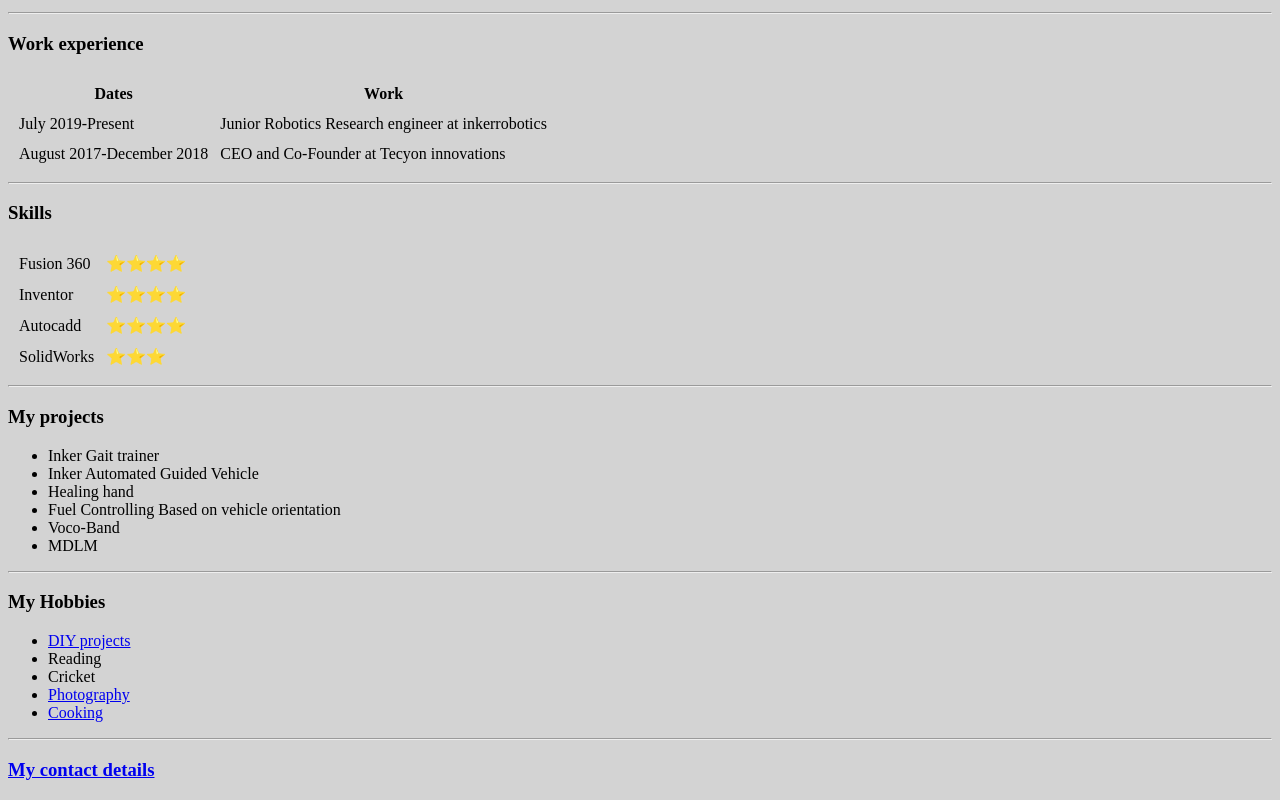
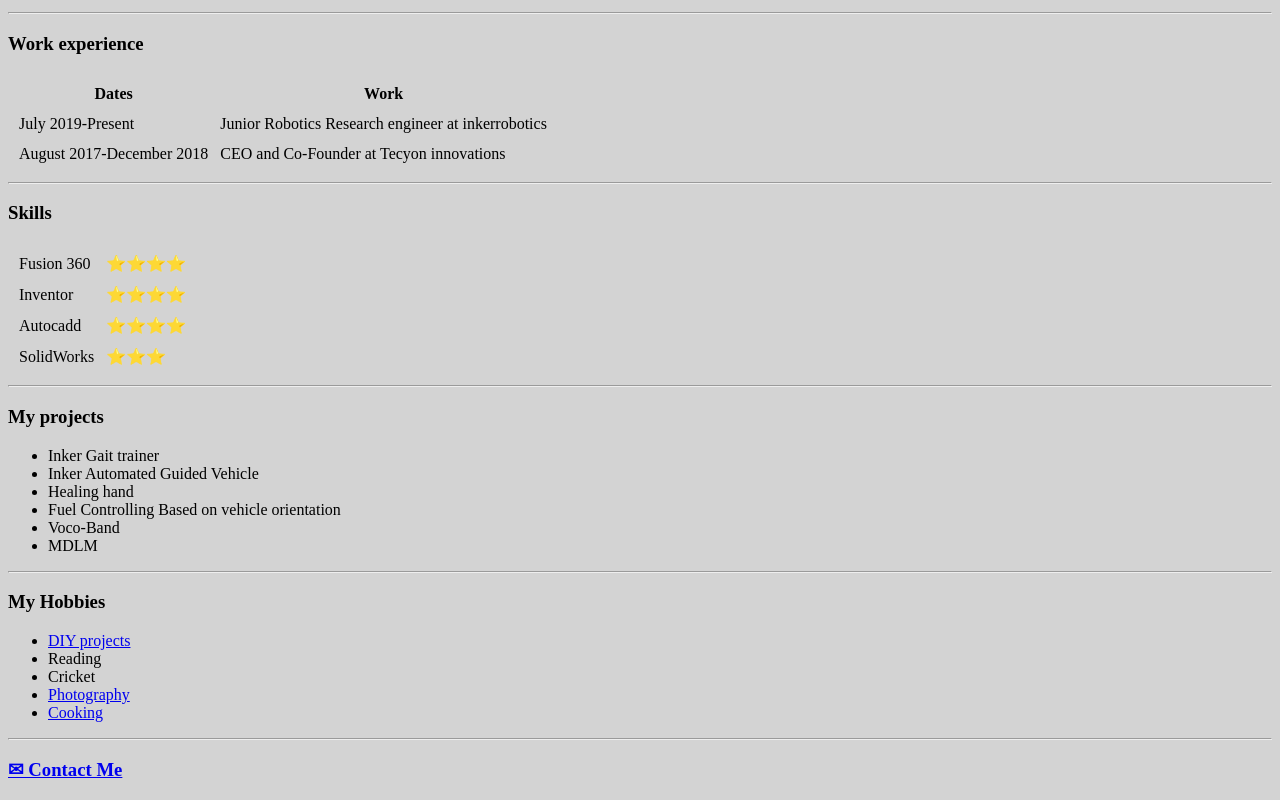
Before and after one commit to ajaytecyon/CV, a plain HTML site: page index.html in a window 1280 px wide. Shown: the part 413-1213 px from the top of the page. Drawn offline with Linux system fonts and the light colour scheme.

Commit message:
Update index.html

```diff
--- a/index.html
+++ b/index.html
@@ -109,7 +109,7 @@ background-color: lightgray;
     <li><a href="https://www.youtube.com/user/gordonramsay">Cooking</a></li>
   </ul>
   <hr>
-  <h3><a href="contact.html">My contact details</a></h3>
+  <h3><a href="contact.html">✉ Contact Me</a></h3>
 </body>
 
 </html>
```
